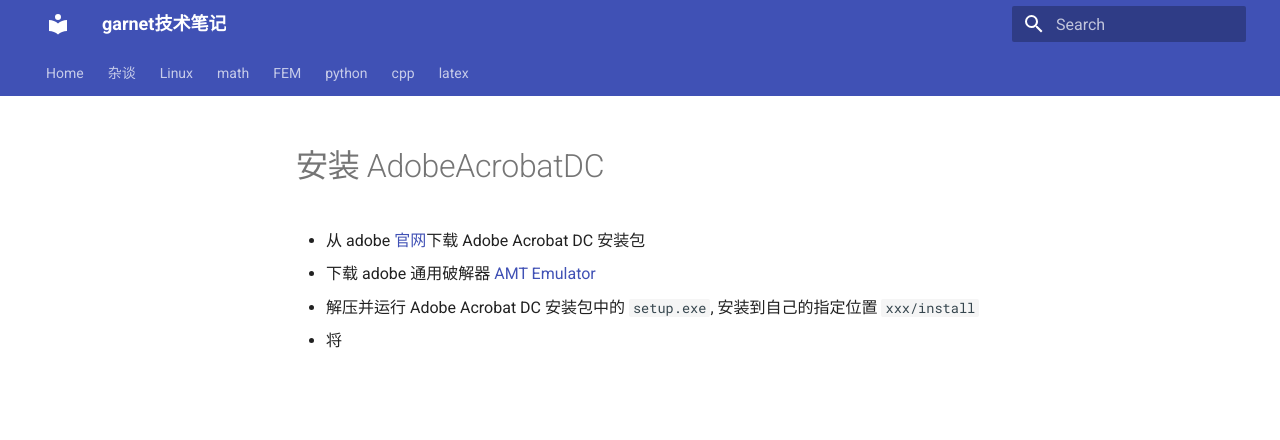
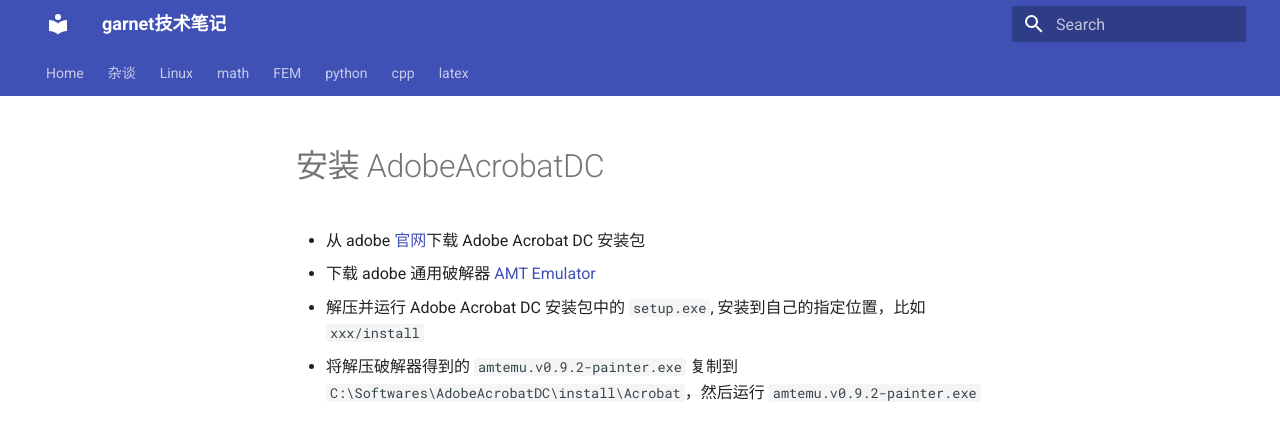
Before and after one commit to ymma98/technotes, an MkDocs documentation site: the page built from docs/杂谈/安装AdobeAcrobatDC.md, in a window 1280 px wide. Shown: the top 440 px of the page. Built offline with MkDocs 1.6.1 and Material for MkDocs 9.7.7, drawn with Linux system fonts in a browser that asks for light colours.

Commit message:
docs/杂谈/安装AdobeAcrobatDC.md updated from https://stackedit.cn/

```diff
--- a/docs/杂谈/安装AdobeAcrobatDC.md
+++ b/docs/杂谈/安装AdobeAcrobatDC.md
@@ -3,9 +3,9 @@
 
 * 从 adobe [官网](https://helpx.adobe.com/cn/acrobat/kb/acrobat-dc-downloads.html)下载 Adobe Acrobat DC 安装包
 * 下载 adobe 通用破解器 [AMT Emulator](https://amtemu-official.com/amtemu-v0-9-2-patcher/)
-* 解压并运行 Adobe Acrobat DC 安装包中的 `setup.exe`, 安装到自己的指定位置 `xxx/install`
-* 将
+* 解压并运行 Adobe Acrobat DC 安装包中的 `setup.exe`, 安装到自己的指定位置，比如  `xxx/install`
+* 将解压破解器得到的 `amtemu.v0.9.2-painter.exe` 复制到 `C:\Softwares\AdobeAcrobatDC\install\Acrobat`，然后运行  `amtemu.v0.9.2-painter.exe`
 <!--stackedit_data:
-eyJoaXN0b3J5IjpbLTE3NTY0NTY0MDgsLTIxMjk1OTkzMjIsLT
+eyJoaXN0b3J5IjpbLTE2ODA3MTA1NDksLTIxMjk1OTkzMjIsLT
 E0NzUzNDQzNDJdfQ==
 -->
```
